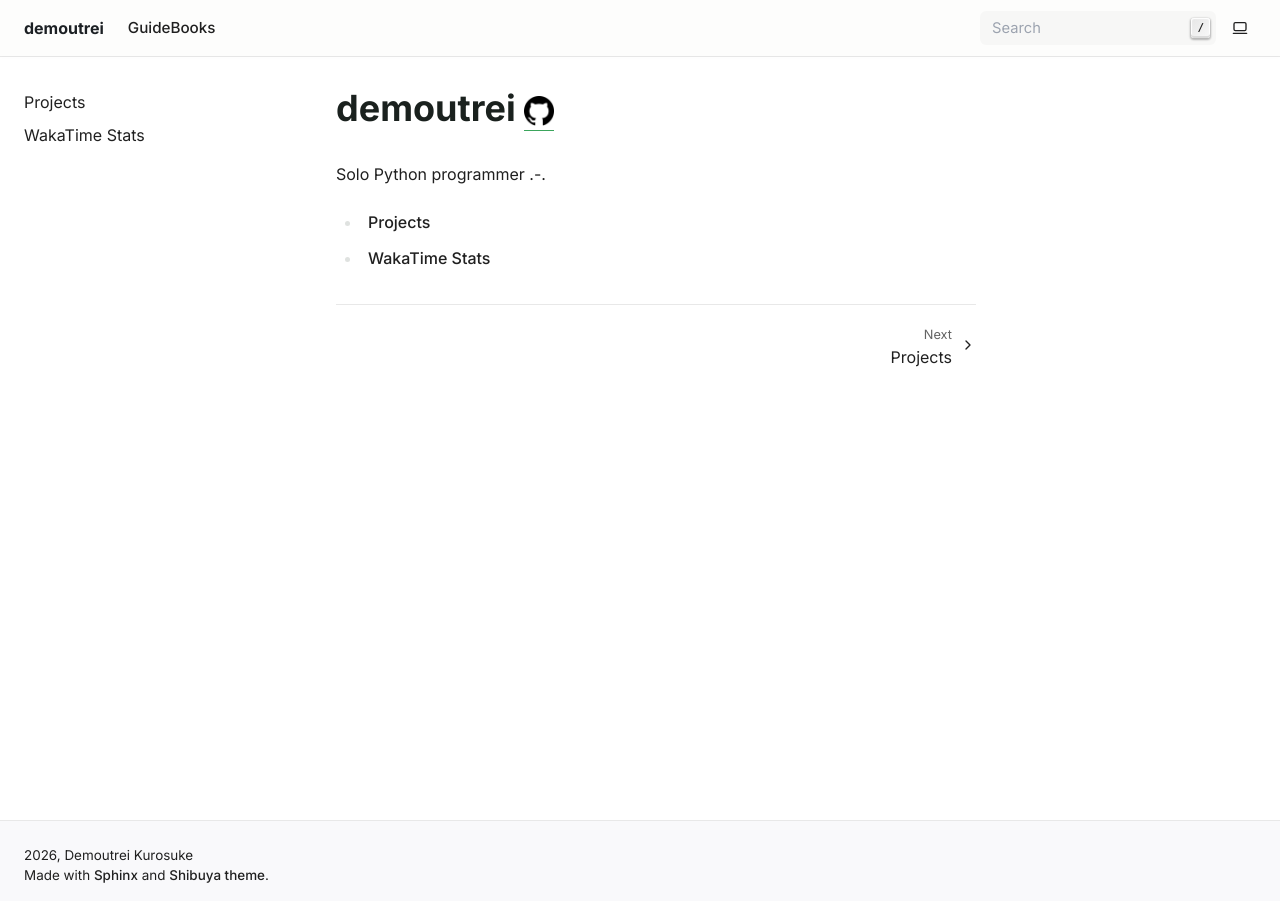
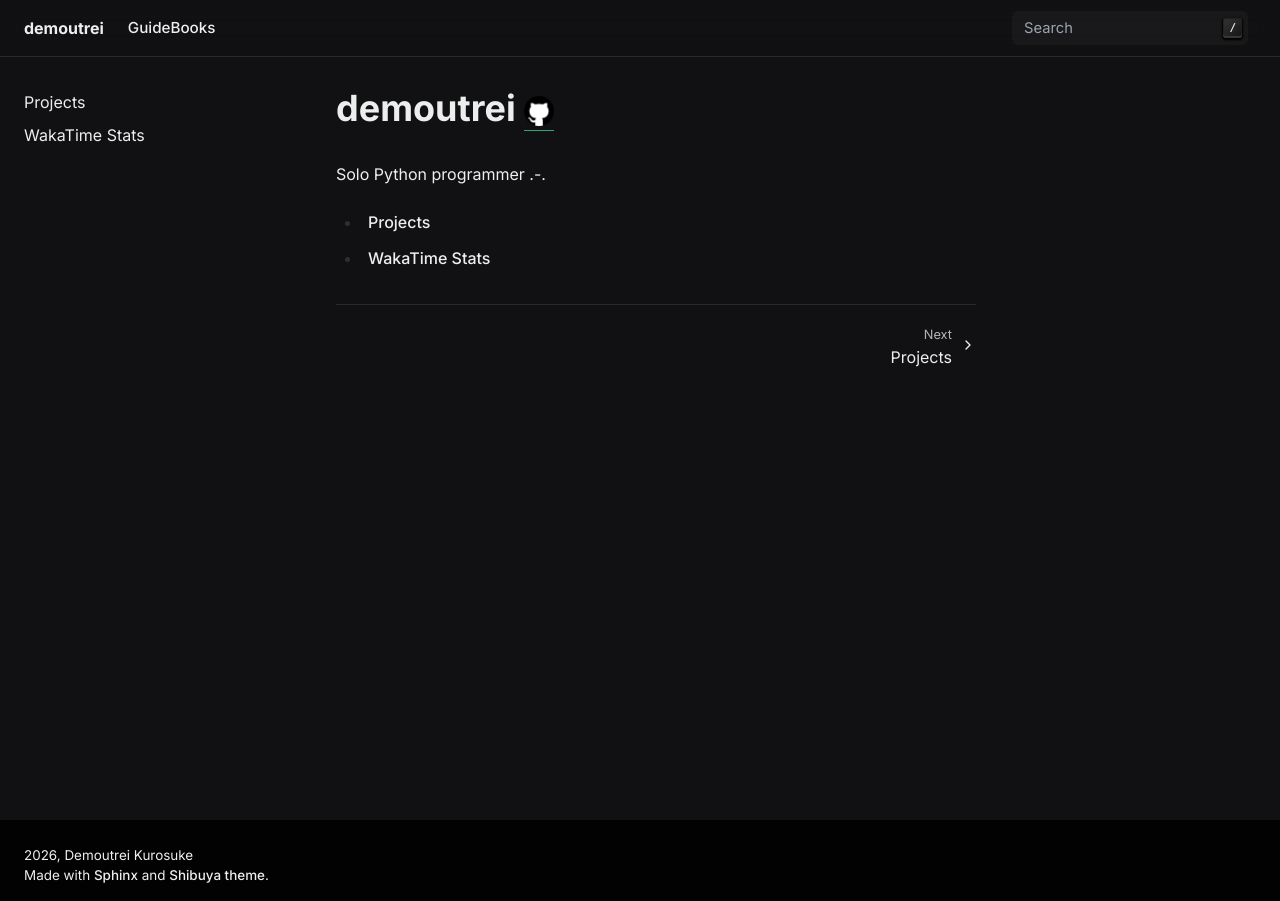
Before and after one commit to demoutrei/demoutrei, a Sphinx documentation site: the page built from source/index.rst, in a window 1280 px wide. Built offline with Sphinx 7.4.7, drawn with Linux system fonts in a browser that asks for light colours.

Commit message:
Reconfigure:: CSS

```diff
--- a/source/_static/custom.css
+++ b/source/_static/custom.css
@@ -1,8 +1,45 @@
-html[data-accent-color="demoutrei"] {
-  --accent-9: #3ba55c;
+:root {
+  /* --accent-9: #3ba55c;
   --sy-c-link: #3ba55c;
-  --sy-c-link-hover: #3ba55c;
+  --sy-c-link-hover: #3ba55c; */
+
+  .sphinx-tabs-tab {
+    cursor: pointer;
+
+    /* &[aria-selected=true] {
+      border-bottom: .125rem solid #3ba55c;
+      color: #3ba55c;
+    } */
+  }
 }
+
+.theme-switch {
+  display: none;
+}
+
+.js-menu {
+  cursor: pointer;
+}
+
+.toctree-wrapper a.reference.internal:hover {
+  border-bottom: 1px solid var(--accent-9);
+}
+
+/* html.light {
+  --code-block-background: #F8EEEC;
+  --code-block-caption-background: #49f8a2;
+  --yue-c-code-background: #F8EEEC;
+  --yue-c-code-text: #276221;
+  --yue-c-th-background: #49f8a2;
+}
+
+html.dark {
+  --code-block-background: #0a0a0a;
+  --code-block-caption-background: #002a00;
+  --yue-c-code-background: #0a0a0a;
+  --yue-c-code-text: #E5E5E5;
+  --yue-c-th-background: #002a00;
+} */
 
 
 .project {
--- a/source/conf.py
+++ b/source/conf.py
@@ -26,7 +26,12 @@
 html_theme = 'shibuya'
 html_title = "demoutrei"
 html_theme_options = {
-  "accent_color": "demoutrei",
+  "accent_color": "green",
+  "color_mode": "dark",
+  "globaltoc_expand_depth": 1,
+  "toctree_collapse": True,
+  "toctree_maxdepth": 5,
+  "show_ai_links": False,
   "nav_links": [
     {
       "title": "GuideBooks",
```
